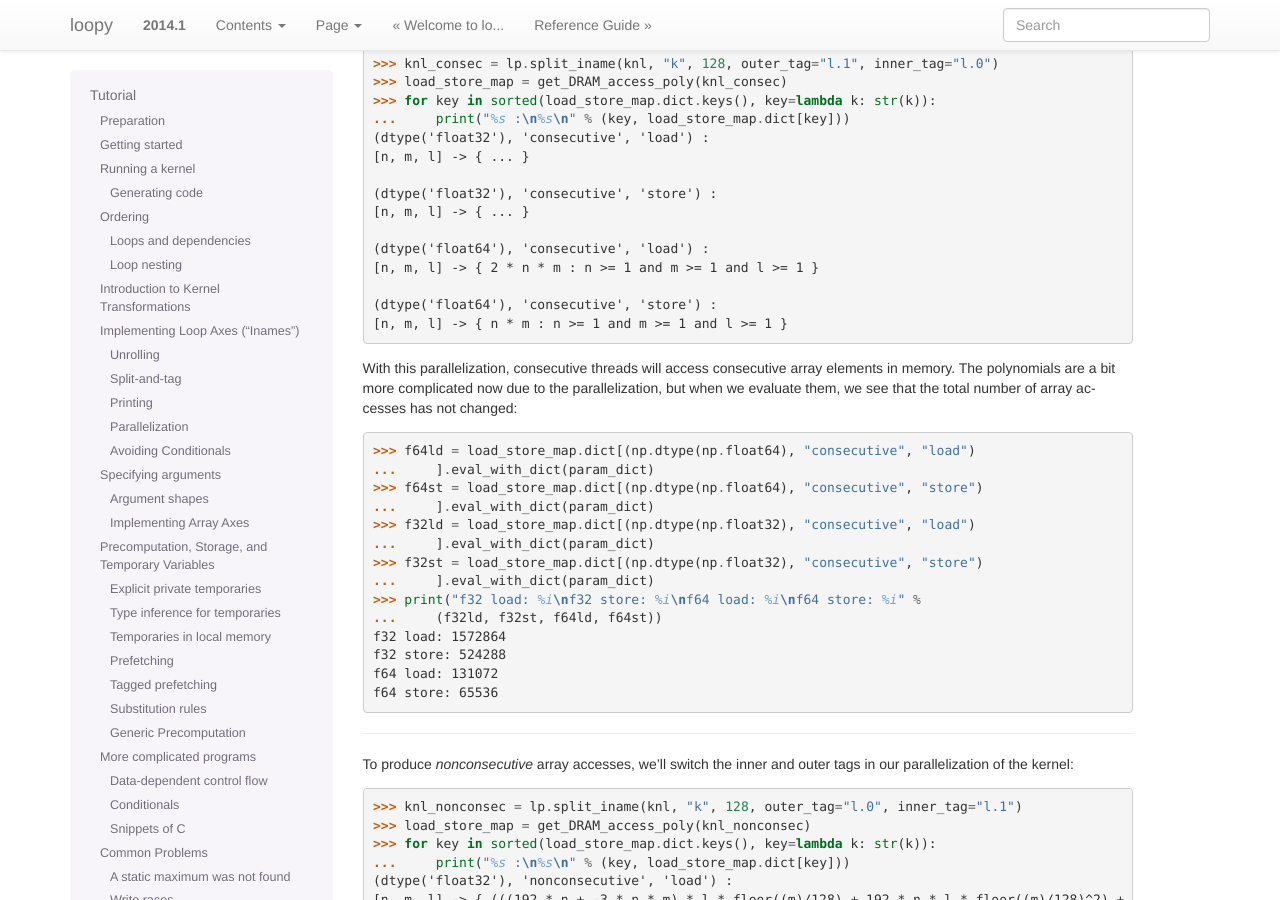
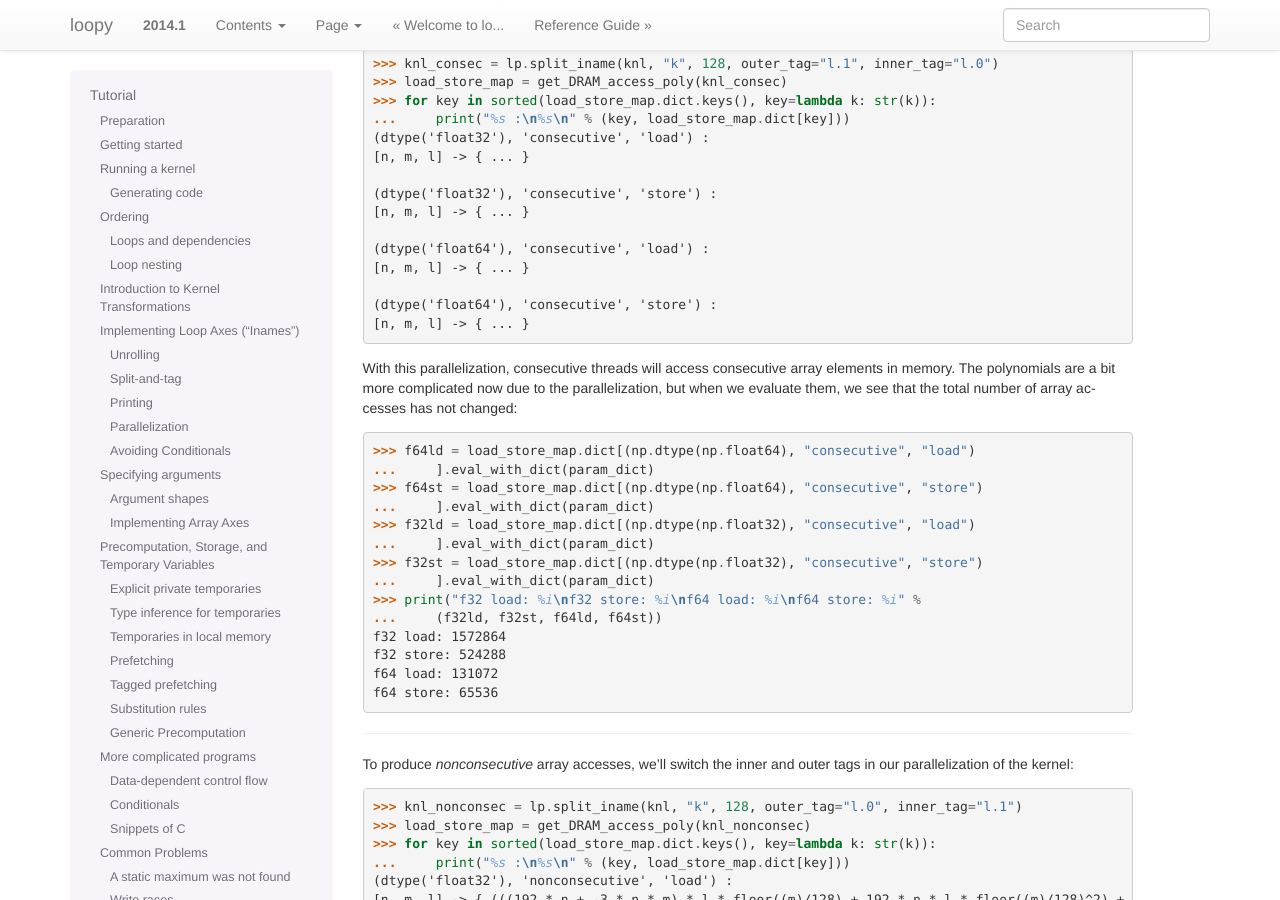
Before and after one commit to inducer/loopy, a Sphinx documentation site: the page built from doc/tutorial.rst, in a window 1280 px wide and 900 px high, scrolled down 20069 px. Built offline with Sphinx 7.4.7, drawn with Linux system fonts in a browser that asks for light colours.

Commit message:
Re-fix doctest with variable output

```diff
--- a/doc/tutorial.rst
+++ b/doc/tutorial.rst
@@ -1331,10 +1331,10 @@ this time, so we'll print the mapping manually to make it more legible:
     [n, m, l] -> { ... }
     <BLANKLINE>
     (dtype('float64'), 'consecutive', 'load') :
-    [n, m, l] -> { 2 * n * m : n >= 1 and m >= 1 and l >= 1 }
+    [n, m, l] -> { ... }
     <BLANKLINE>
     (dtype('float64'), 'consecutive', 'store') :
-    [n, m, l] -> { n * m : n >= 1 and m >= 1 and l >= 1 }
+    [n, m, l] -> { ... }
     <BLANKLINE>
 
 
```
